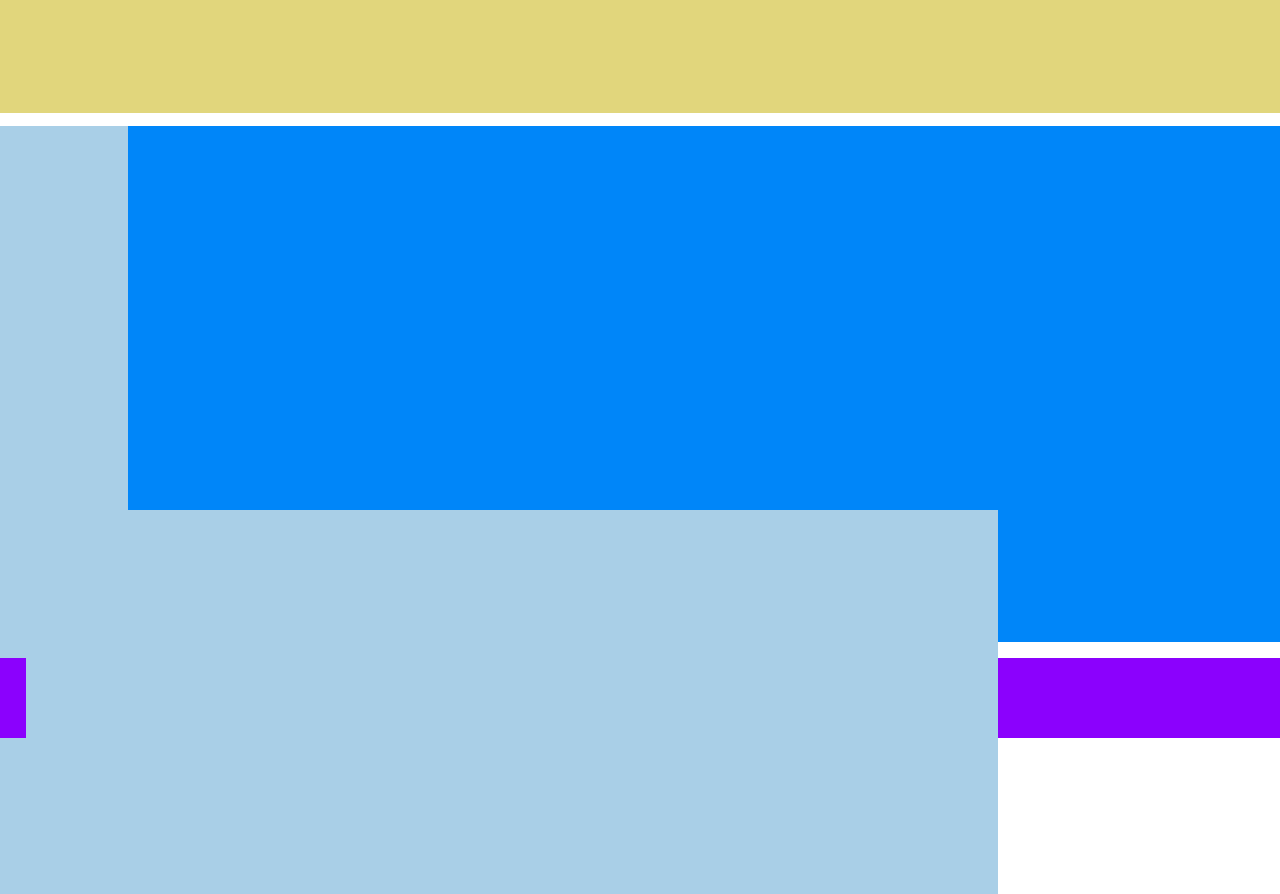
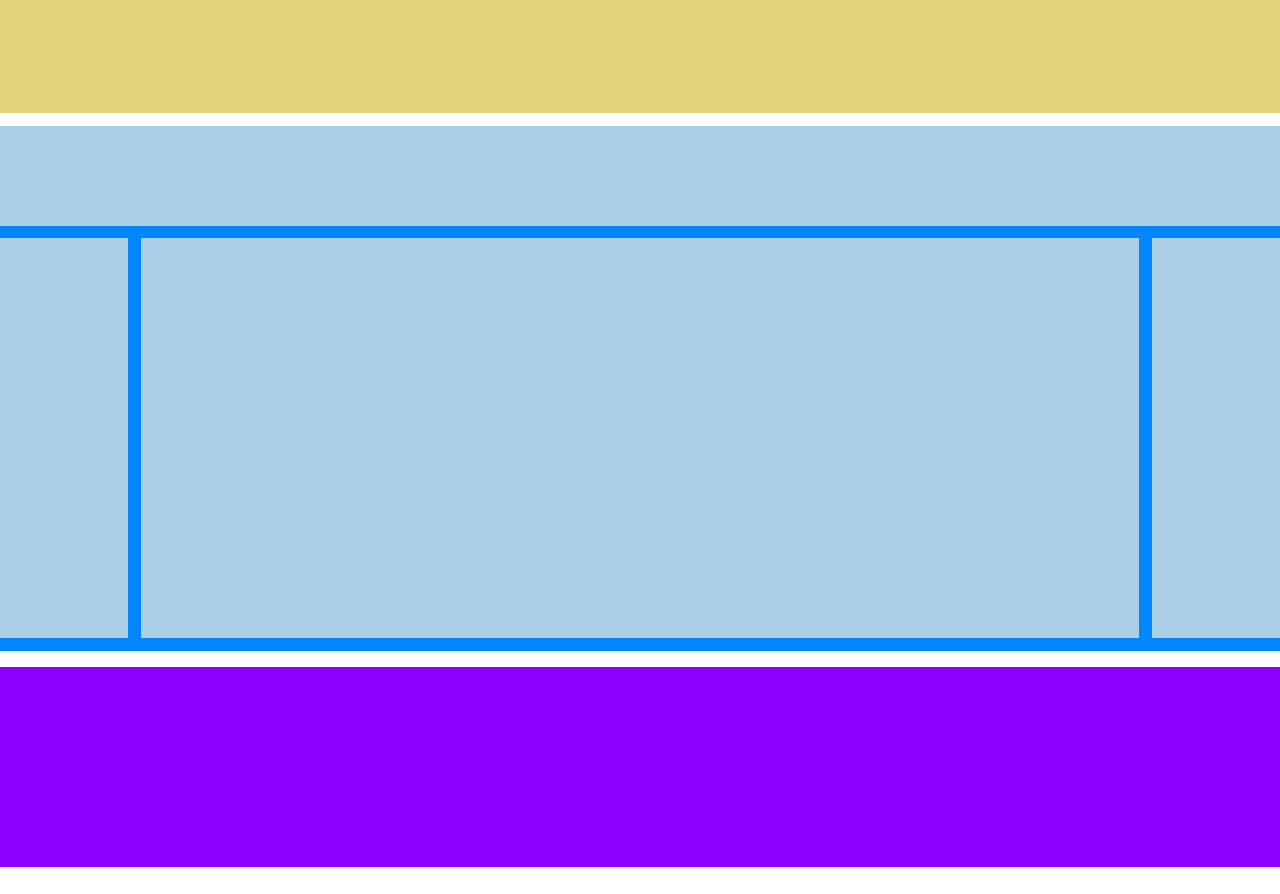
Before and after one commit to MarcelloPet94/htmlcss-struttura-wp, a plain HTML site: page index.html in a window 1280 px wide. Shown: the part 500-1394 px from the top of the page. After the commit the page ends 1367 px from the top, so only its background shows below. Drawn offline with Linux system fonts and the light colour scheme.

Commit message:
revisited-style-blue-container

```diff
--- a/css/style.css
+++ b/css/style.css
@@ -3,7 +3,7 @@
     padding: 0;
 }
 
-header, #content-up, #content-below, #cb-top {width: 100%;}
+
 
 header {
     height: 100px;
@@ -17,44 +17,44 @@ header {
 }
 
 #content-below {
-    height: 500px;
-    background-color: #0086f9;
-    padding-bottom: 16px;
-    margin-bottom: 16px;
-
-}
-
-#cb-top {
-    height: 100px;
-    background-color: #a9cfe7;
+    background-color:#0186fe;
     margin-bottom: 16px;
 }
 
-#cb-top::after {
+.clearfix::after {
     content:"";
+    clear: both;
     display: table;
-    clear: both;
 }
 
-#bx-sx {float: left;}
-#bx-dx {float: right;}
+.top {
+    height: 100px;
+    background-color: #abcfe7;
+    margin-bottom: 1%;
+}
 
 .left, .center, .right {
-    height: 384px;
-    background-color: #a9cfe7;
+    height: 400px;
+    background-color: #abcfe7;
 }
+
+.left {
+    float: left;
+    width: 10%;
+}
+
 .center {
     float: left;
-    width: 76%;
-    margin: 0 2%;
+    width: 78%;
+    margin: 0 1% 1%;
 }
 
-.left, .right {
+.right {
+    float: right;
     width: 10%;
-
 }
 
 footer {
-    height: 80px;
+    height: 200px;
     background-color:#8b01fd;
 }
```
